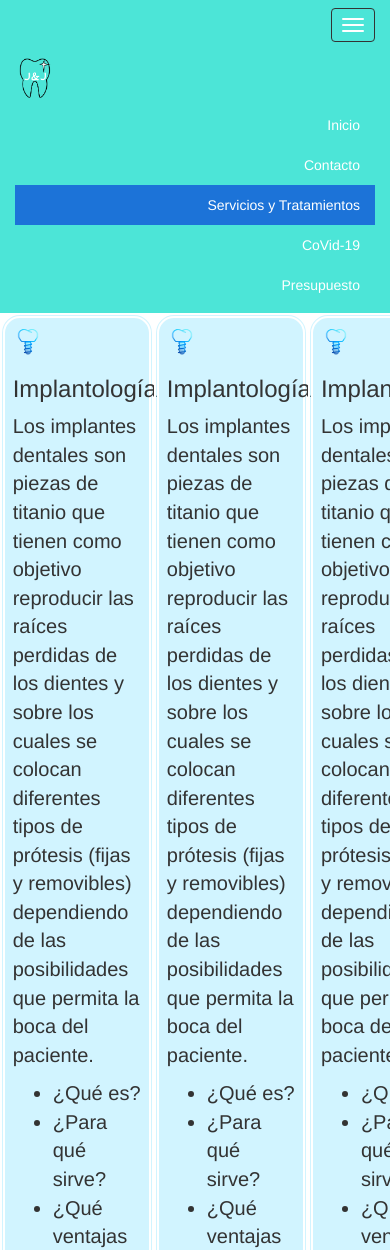
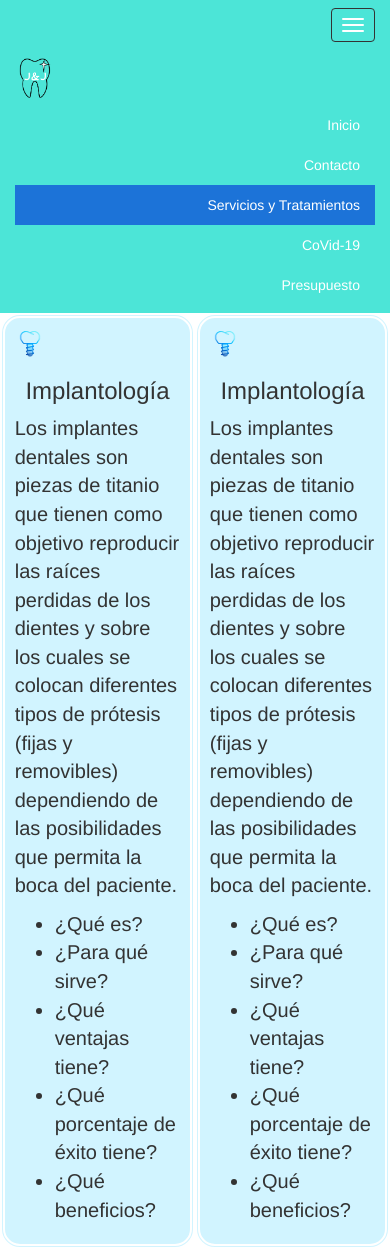
Before and after one commit to WaffuruNoSensei/Proyecto, a PHP site: page /link/Serviciosytratamiento.html in a window 390 px wide; the page is wider, and only the part inside the window is pictured. Shown: the top 1250 px of that part. Run offline with PHP 8.4, Linux system fonts and the light colour scheme; some libraries are stand-ins or nearby versions.

Commit message:
Update style.css

```diff
--- a/css/style.css
+++ b/css/style.css
@@ -160,6 +160,6 @@
     @media screen and (max-width: 767px) {
         .grid-container {
             padding: 0%;
-            font-size: 15%;
+            grid-template-columns: auto auto;
         }
     }
```
